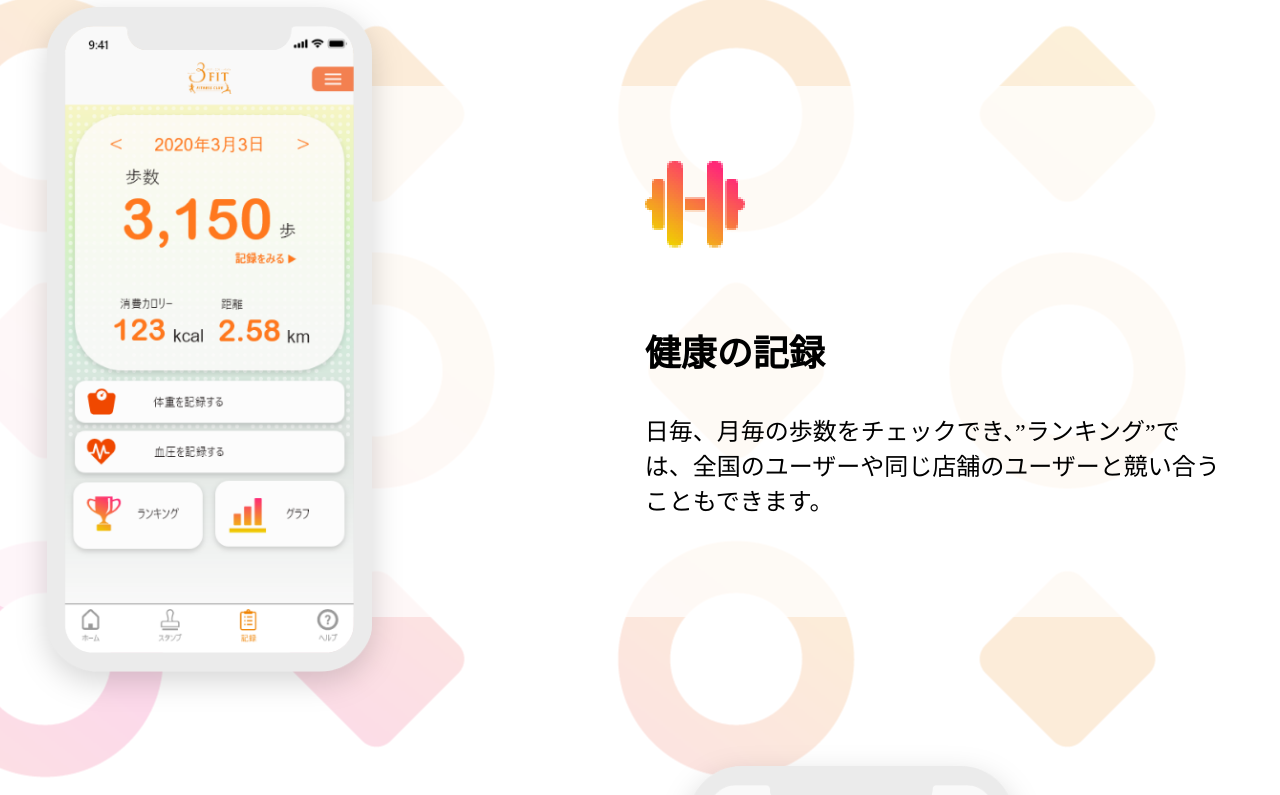
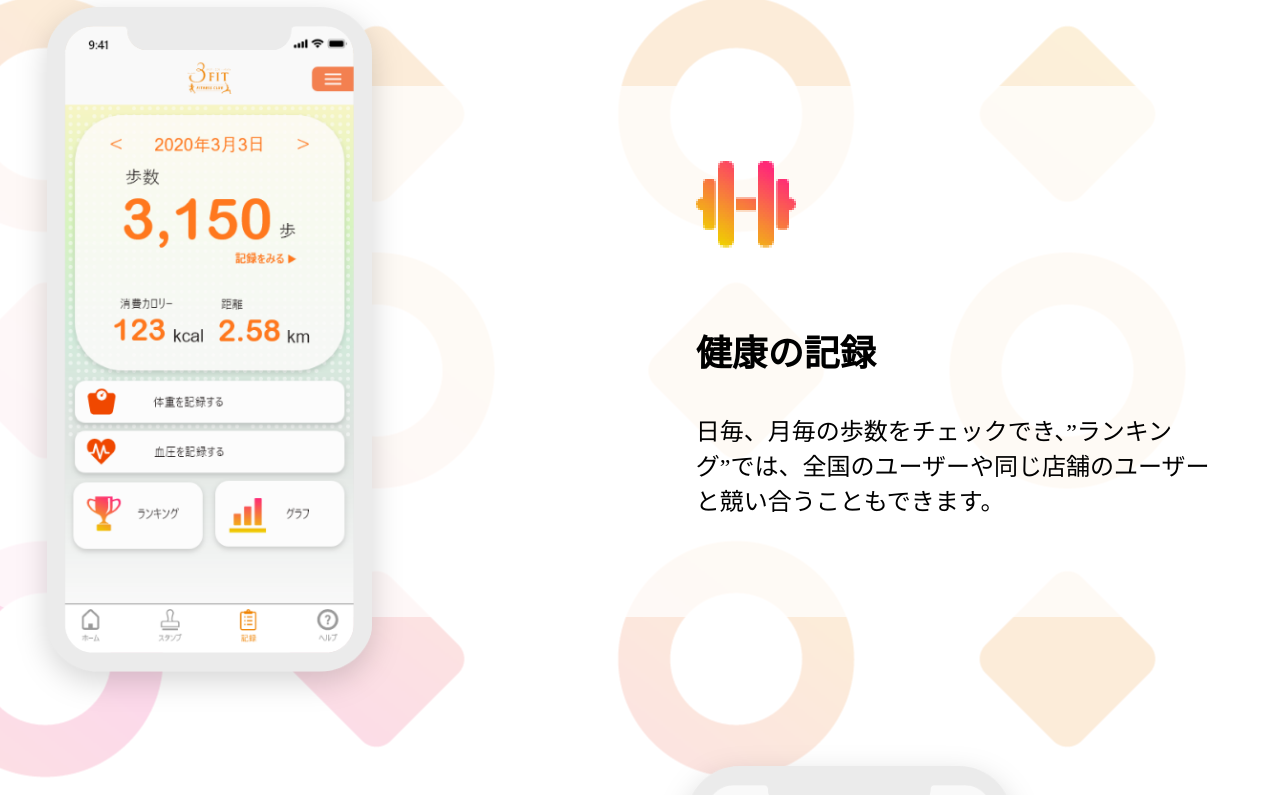
Before and after one commit to mizuki-0/threefit, a plain HTML site: page index.html in a window 1280 px wide. Shown: the part 1820-2615 px from the top of the page. Drawn offline with Linux system fonts and the light colour scheme.

Commit message:
Update stylesheet.css

```diff
--- a/stylesheet.css
+++ b/stylesheet.css
@@ -155,7 +155,7 @@ header {
     background-position-y: 25%;
     background-size: 100px 86px; */
     margin: auto 33px;
-    max-width: 49%;
+    max-width: 45%;
 }
 
 .othertxt {
```
